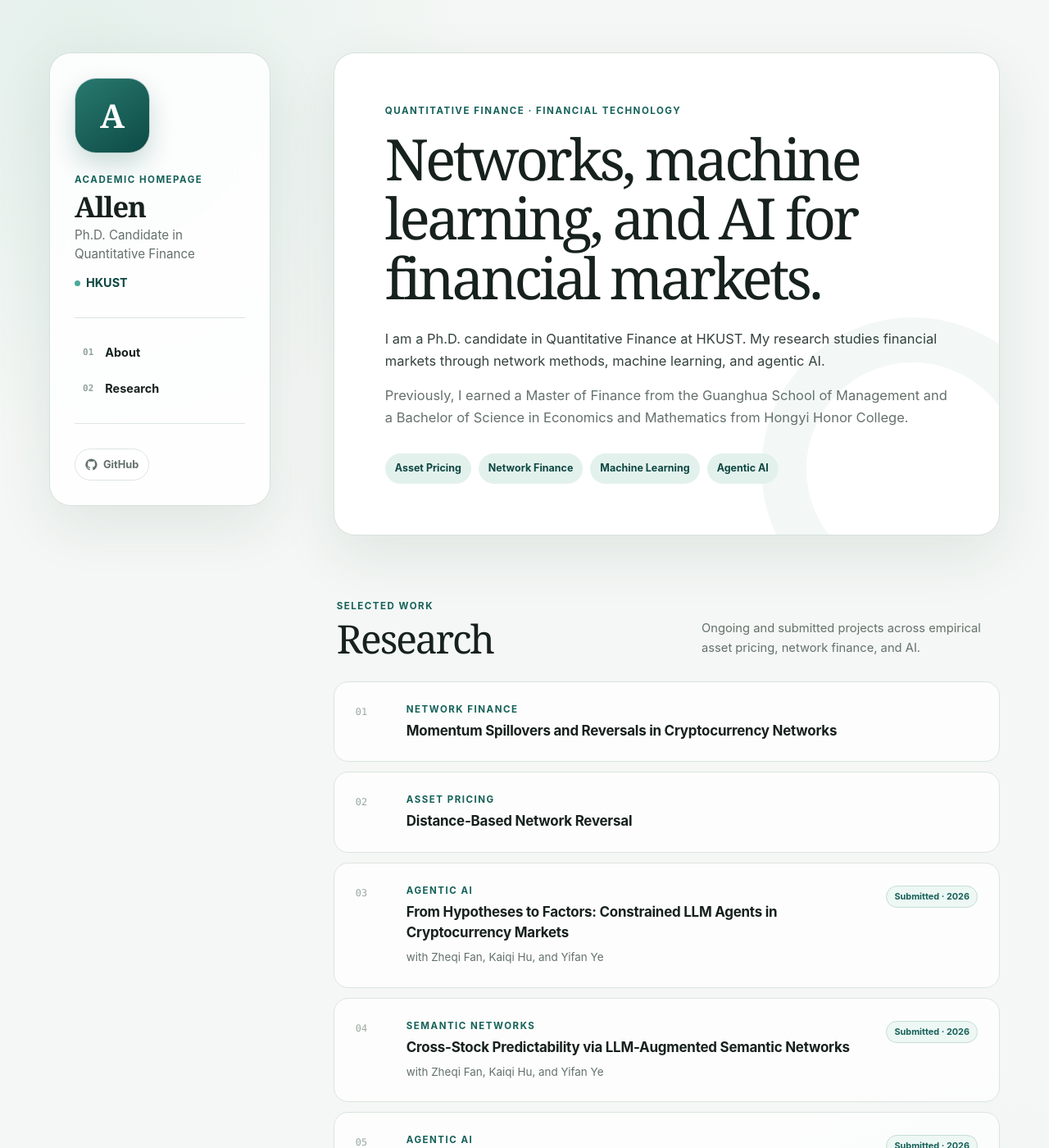
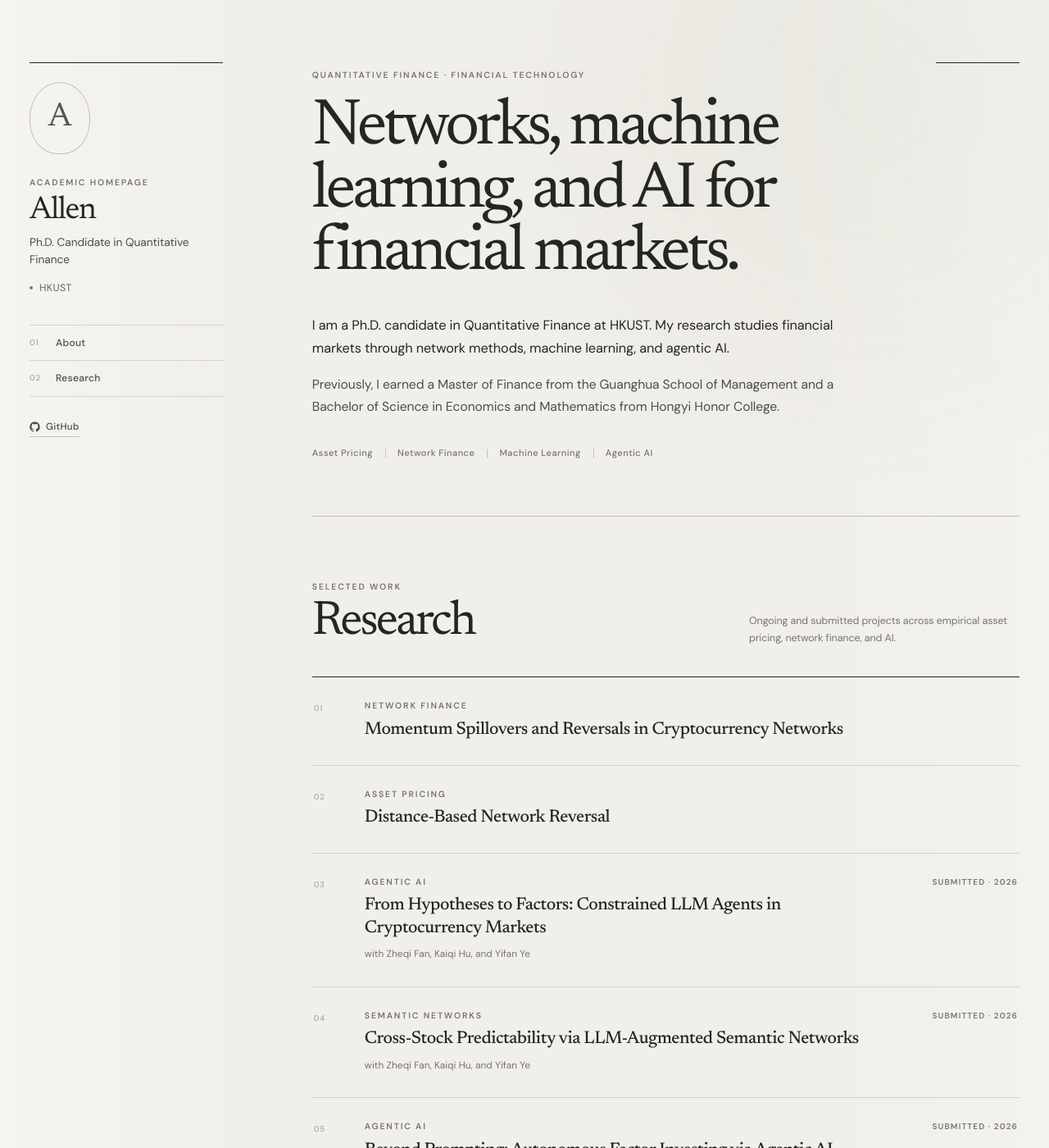
Before and after one commit to allenh16/allenh16.github.io, a Jekyll site: the page built from index.md, in a window 1280 px wide and 1400 px high. Shown: the whole window at 82% size. Built offline with Jekyll 4.4.1, drawn with Linux system fonts in a browser that asks for light colours.

Commit message:
Refine palette and typography (#2)
Adopt a low-saturation editorial palette, Newsreader and DM Sans typography, and more precise spacing and proportion.

```diff
--- a/_layouts/homepage.html
+++ b/_layouts/homepage.html
@@ -10,6 +10,9 @@
     {% if site.canonical %}<link rel="canonical" href="{{ site.canonical }}">{% endif %}
     <link rel="icon" media="(prefers-color-scheme: dark)" href="{{ site.favicon_dark }}" type="image/png">
     <link rel="icon" media="(prefers-color-scheme: light)" href="{{ site.favicon }}" type="image/png">
+    <link rel="preconnect" href="https://fonts.googleapis.com">
+    <link rel="preconnect" href="https://fonts.gstatic.com" crossorigin>
+    <link href="https://fonts.googleapis.com/css2?family=DM+Sans:opsz,wght@9..40,400;9..40,500;9..40,600&amp;family=Newsreader:opsz,wght@6..72,400;6..72,500&amp;display=swap" rel="stylesheet">
     <link rel="stylesheet" href="{{ '/assets/css/style.css' | relative_url }}">
   </head>
   <body>
--- a/assets/css/style.scss
+++ b/assets/css/style.scss
@@ -2,18 +2,19 @@
 ---
 
 :root {
-  --bg: #f4f7f5;
-  --surface: rgba(255, 255, 255, 0.86);
-  --surface-solid: #ffffff;
-  --text: #17211d;
-  --muted: #64716b;
-  --line: #dce5e0;
-  --accent: #16615a;
-  --accent-deep: #0e4742;
-  --accent-soft: #e3f1ed;
-  --shadow: 0 24px 70px rgba(27, 55, 46, 0.09);
-  --radius-lg: 26px;
-  --radius-md: 18px;
+  --canvas: #f1efe9;
+  --paper: #f8f7f3;
+  --ink: #262621;
+  --ink-soft: #4e4d47;
+  --muted: #77746c;
+  --faint: #aaa69c;
+  --rule: #d5d1c7;
+  --rule-dark: #c5c0b5;
+  --accent: #77786c;
+  --accent-deep: #56594f;
+  --accent-wash: #e8e6df;
+  --display: "Newsreader", Iowan Old Style, Baskerville, "Times New Roman", serif;
+  --sans: "DM Sans", -apple-system, BlinkMacSystemFont, "Segoe UI", sans-serif;
 }
 
 * { box-sizing: border-box; }
@@ -22,252 +23,401 @@ html { scroll-behavior: smooth; }
 body {
   margin: 0;
   min-height: 100vh;
-  color: var(--text);
+  color: var(--ink);
+  background: var(--canvas);
+  font-family: var(--sans);
+  font-size: 15px;
+  font-weight: 400;
+  line-height: 1.68;
+  letter-spacing: -.006em;
+  -webkit-font-smoothing: antialiased;
+  text-rendering: optimizeLegibility;
+}
+
+body::before {
+  position: fixed;
+  inset: 0;
+  z-index: -1;
   background:
-    radial-gradient(circle at 8% 4%, rgba(168, 211, 197, 0.22), transparent 30rem),
-    radial-gradient(circle at 95% 95%, rgba(197, 216, 208, 0.18), transparent 28rem),
-    var(--bg);
-  font-family: Inter, ui-sans-serif, -apple-system, BlinkMacSystemFont, "Segoe UI", sans-serif;
-  font-size: 16px;
-  line-height: 1.65;
-  -webkit-font-smoothing: antialiased;
+    linear-gradient(90deg, rgba(255,255,255,.32), transparent 26%, transparent 74%, rgba(255,255,255,.2)),
+    radial-gradient(circle at 82% 8%, rgba(139,137,124,.07), transparent 32rem);
+  content: "";
+  pointer-events: none;
 }
 
 a { color: inherit; }
 
 .skip-link {
   position: fixed;
-  top: 12px;
-  left: 12px;
+  top: 14px;
+  left: 14px;
   z-index: 100;
-  padding: 10px 14px;
-  border-radius: 10px;
-  color: white;
-  background: var(--accent-deep);
-  transform: translateY(-150%);
+  padding: 9px 13px;
+  color: var(--paper);
+  background: var(--ink);
+  font-size: .75rem;
+  text-decoration: none;
+  transform: translateY(-180%);
 }
 .skip-link:focus { transform: translateY(0); }
 
 .site-shell {
   display: grid;
-  grid-template-columns: 270px minmax(0, 1fr);
-  gap: clamp(40px, 6vw, 80px);
-  width: min(1160px, calc(100% - 48px));
+  grid-template-columns: 236px minmax(0, 1fr);
+  gap: clamp(72px, 8.5vw, 118px);
+  width: min(1210px, calc(100% - 72px));
   margin: 0 auto;
-  padding: 64px 0 48px;
+  padding: 76px 0 52px;
 }
 
 .profile-card {
   position: sticky;
-  top: 36px;
+  top: 54px;
   align-self: start;
   min-width: 0;
-  padding: 30px;
-  border: 1px solid rgba(211, 223, 217, 0.9);
-  border-radius: var(--radius-lg);
-  background: var(--surface);
-  box-shadow: var(--shadow);
-  backdrop-filter: blur(18px);
+  padding-top: 22px;
+  border-top: 1px solid var(--ink);
 }
 
 .profile-avatar,
 .profile-monogram {
   display: grid;
   place-items: center;
-  width: 92px;
-  height: 92px;
-  margin-bottom: 24px;
-  border: 1px solid rgba(255,255,255,.72);
-  border-radius: 26px;
+  width: 74px;
+  height: 88px;
+  margin: 1px 0 27px;
+  border: 1px solid var(--rule-dark);
+  border-radius: 50% 50% 46% 46%;
   object-fit: cover;
-  color: #fff;
-  background: linear-gradient(145deg, #28796f, #0d4a45);
-  box-shadow: 0 14px 30px rgba(17, 84, 76, 0.2);
-  font-family: ui-serif, Georgia, serif;
-  font-size: 2.5rem;
-  font-weight: 600;
+  color: var(--accent-deep);
+  background: transparent;
+  font-family: var(--display);
+  font-size: 2.55rem;
+  font-weight: 400;
+  line-height: 1;
 }
 
 .profile-kicker,
 .eyebrow,
 .item-category {
   margin: 0;
-  color: var(--accent);
-  font-size: .72rem;
-  font-weight: 750;
-  letter-spacing: .13em;
-  line-height: 1.4;
+  color: var(--muted);
+  font-size: .655rem;
+  font-weight: 600;
+  letter-spacing: .175em;
+  line-height: 1.45;
   text-transform: uppercase;
 }
 
 .profile-copy h1 {
-  margin: 7px 0 6px;
-  font-family: ui-serif, Georgia, serif;
-  font-size: 2.15rem;
-  font-weight: 600;
-  letter-spacing: -.035em;
-  line-height: 1.05;
+  margin: 9px 0 8px;
+  font-family: var(--display);
+  font-size: 2.42rem;
+  font-weight: 400;
+  letter-spacing: -.042em;
+  line-height: .98;
 }
 
-.profile-role { margin: 0 0 8px; color: var(--muted); font-size: .95rem; line-height: 1.5; }
+.profile-role {
+  max-width: 210px;
+  margin: 0 0 10px;
+  color: var(--ink-soft);
+  font-size: .86rem;
+  line-height: 1.5;
+}
 
 .profile-affiliation {
   display: inline-flex;
   align-items: center;
-  gap: 7px;
-  color: var(--accent-deep);
-  font-size: .9rem;
-  font-weight: 700;
+  gap: 8px;
+  color: var(--muted);
+  font-size: .77rem;
+  font-weight: 500;
+  letter-spacing: .02em;
   text-decoration: none;
 }
-.profile-affiliation::before { width: 7px; height: 7px; border-radius: 50%; background: #4ba99a; content: ""; }
+
+.profile-affiliation::before {
+  width: 4px;
+  height: 4px;
+  border-radius: 50%;
+  background: var(--accent);
+  content: "";
+}
+
+.profile-affiliation:hover { color: var(--ink); }
 
 .profile-nav {
   display: grid;
-  gap: 4px;
-  margin: 30px 0;
-  padding: 22px 0;
-  border-top: 1px solid var(--line);
-  border-bottom: 1px solid var(--line);
+  gap: 0;
+  margin: 34px 0 27px;
+  border-top: 1px solid var(--rule);
 }
+
 .profile-nav a {
-  display: flex;
+  display: grid;
+  grid-template-columns: 32px 1fr;
   align-items: center;
-  gap: 14px;
-  padding: 8px 10px;
-  border-radius: 10px;
-  font-size: .9rem;
-  font-weight: 650;
+  padding: 11px 0;
+  border-bottom: 1px solid var(--rule);
+  color: var(--ink-soft);
+  font-size: .76rem;
+  font-weight: 500;
+  letter-spacing: .02em;
   text-decoration: none;
-  transition: background .18s ease, color .18s ease;
+  transition: color .2s ease, padding-left .2s ease;
 }
-.profile-nav a span { color: #92a39b; font-family: ui-monospace, SFMono-Regular, Menlo, monospace; font-size: .69rem; }
-.profile-nav a:hover { color: var(--accent-deep); background: var(--accent-soft); }
 
-.profile-links { display: flex; flex-wrap: wrap; gap: 8px; }
+.profile-nav a span {
+  color: var(--faint);
+  font-family: var(--sans);
+  font-size: .61rem;
+  letter-spacing: .08em;
+}
+
+.profile-nav a:hover { padding-left: 5px; color: var(--ink); }
+
+.profile-links { display: flex; flex-wrap: wrap; gap: 18px; }
+
 .profile-links a {
   display: inline-flex;
   align-items: center;
   gap: 7px;
-  padding: 8px 12px;
-  border: 1px solid var(--line);
-  border-radius: 999px;
-  color: var(--muted);
-  background: rgba(255,255,255,.56);
-  font-size: .8rem;
-  font-weight: 700;
+  padding-bottom: 2px;
+  border-bottom: 1px solid var(--rule-dark);
+  color: var(--ink-soft);
+  font-size: .73rem;
+  font-weight: 500;
+  letter-spacing: .025em;
   text-decoration: none;
-  transition: border-color .18s ease, color .18s ease, transform .18s ease;
+  transition: border-color .2s ease, color .2s ease;
 }
-.profile-links a:hover { color: var(--accent); border-color: #a8c8be; transform: translateY(-1px); }
-.profile-links svg { width: 15px; height: 15px; fill: currentColor; }
+
+.profile-links a:hover { color: var(--ink); border-color: var(--ink); }
+.profile-links svg { width: 13px; height: 13px; fill: currentColor; }
 
 main { min-width: 0; }
 
 .hero {
   position: relative;
-  overflow: hidden;
-  padding: clamp(34px, 6vw, 62px);
-  border: 1px solid rgba(211, 223, 217, .9);
-  border-radius: var(--radius-lg);
-  background: var(--surface-solid);
-  box-shadow: var(--shadow);
+  padding: 8px 0 67px;
+  border-bottom: 1px solid var(--rule-dark);
 }
-.hero::after {
+
+.hero::before {
   position: absolute;
-  right: -80px;
-  bottom: -105px;
-  width: 260px;
-  height: 260px;
-  border: 55px solid rgba(38, 128, 115, .055);
-  border-radius: 50%;
+  top: 0;
+  right: 0;
+  width: clamp(52px, 8vw, 104px);
+  height: 1px;
+  background: var(--ink);
   content: "";
-  pointer-events: none;
 }
+
 .hero h2 {
+  max-width: 820px;
+  margin: 20px 0 34px;
+  font-family: var(--display);
+  font-size: clamp(3.35rem, 6.2vw, 5.55rem);
+  font-weight: 400;
+  letter-spacing: -.057em;
+  line-height: .965;
+  text-wrap: balance;
+}
+
+.hero-intro,
+.hero-background {
+  max-width: 680px;
+  margin: 0 0 15px;
+  color: var(--ink-soft);
+  font-size: .98rem;
+  line-height: 1.74;
+}
+
+.hero-intro { color: var(--ink); font-size: 1.02rem; }
+
+.topic-list {
+  display: flex;
+  flex-wrap: wrap;
+  margin-top: 34px;
+  color: var(--muted);
+}
+
+.topic-list span {
   position: relative;
-  z-index: 1;
-  max-width: 720px;
-  margin: 14px 0 26px;
-  font-family: ui-serif, Georgia, serif;
-  font-size: clamp(2.3rem, 5.5vw, 4.35rem);
-  font-weight: 540;
-  letter-spacing: -.055em;
-  line-height: 1.04;
+  padding: 0 15px;
+  font-size: .69rem;
+  font-weight: 500;
+  letter-spacing: .045em;
 }
-.hero-intro,
-.hero-background { position: relative; z-index: 1; max-width: 700px; margin: 0 0 14px; color: #34423c; font-size: 1.03rem; }
-.hero-background { color: var(--muted); }
 
-.topic-list { position: relative; z-index: 1; display: flex; flex-wrap: wrap; gap: 9px; margin-top: 30px; }
-.topic-list span { padding: 8px 12px; border-radius: 999px; color: var(--accent-deep); background: var(--accent-soft); font-size: .78rem; font-weight: 700; }
+.topic-list span:first-child { padding-left: 0; }
+.topic-list span + span::before {
+  position: absolute;
+  top: 50%;
+  left: 0;
+  width: 1px;
+  height: 11px;
+  background: var(--rule-dark);
+  content: "";
+  transform: translateY(-50%);
+}
 
-.content-section { padding: 78px 0 20px; scroll-margin-top: 36px; }
-.section-heading { display: grid; grid-template-columns: 1fr minmax(240px, 360px); align-items: end; gap: 36px; margin: 0 4px 28px; }
-.section-heading h2 { margin: 8px 0 0; font-family: ui-serif, Georgia, serif; font-size: clamp(2rem, 4vw, 3rem); font-weight: 550; letter-spacing: -.045em; line-height: 1; }
-.section-heading > p { margin: 0; color: var(--muted); font-size: .92rem; }
+.content-section {
+  padding: 78px 0 24px;
+  scroll-margin-top: 36px;
+}
 
-.research-list { display: grid; gap: 12px; }
+.section-heading {
+  display: grid;
+  grid-template-columns: 1fr minmax(250px, 330px);
+  align-items: end;
+  gap: 54px;
+  margin-bottom: 37px;
+}
+
+.section-heading h2 {
+  margin: 9px 0 0;
+  font-family: var(--display);
+  font-size: clamp(2.75rem, 4.6vw, 4rem);
+  font-weight: 400;
+  letter-spacing: -.052em;
+  line-height: .96;
+}
+
+.section-heading > p {
+  margin: 0;
+  color: var(--muted);
+  font-size: .78rem;
+  line-height: 1.65;
+}
+
+.research-list { border-top: 1px solid var(--ink); }
+
 .research-item {
   display: grid;
   grid-template-columns: 42px minmax(0, 1fr) auto;
   gap: 20px;
   align-items: start;
-  padding: 25px 26px;
-  border: 1px solid var(--line);
-  border-radius: var(--radius-md);
-  background: rgba(255,255,255,.72);
-  transition: transform .18s ease, border-color .18s ease, box-shadow .18s ease;
+  padding: 27px 2px 29px;
+  border-bottom: 1px solid var(--rule);
+  transition: padding-left .22s ease, padding-right .22s ease, background .22s ease;
 }
-.research-item:hover { border-color: #b7cdc5; box-shadow: 0 16px 36px rgba(30, 64, 53, .07); transform: translateY(-2px); }
-.item-number { padding-top: 2px; color: #9aa9a2; font-family: ui-monospace, SFMono-Regular, Menlo, monospace; font-size: .74rem; }
-.research-item h3 { max-width: 650px; margin: 6px 0 0; font-size: 1.06rem; font-weight: 680; letter-spacing: -.014em; line-height: 1.45; }
-.item-authors { margin: 7px 0 0; color: var(--muted); font-size: .84rem; }
-.status { margin-top: 2px; padding: 6px 9px; border: 1px solid #c7ddd6; border-radius: 999px; color: var(--accent); background: #edf7f4; font-size: .68rem; font-weight: 750; line-height: 1.2; white-space: nowrap; }
-.site-footer { padding: 44px 4px 8px; color: #93a19b; font-size: .76rem; }
 
-a:focus-visible { outline: 3px solid rgba(40, 121, 111, .28); outline-offset: 3px; }
+.research-item:hover {
+  padding-right: 12px;
+  padding-left: 12px;
+  background: rgba(255,255,255,.22);
+}
 
-@media (max-width: 880px) {
-  .site-shell { grid-template-columns: 1fr; padding-top: 32px; }
-  .profile-card { position: static; display: grid; grid-template-columns: auto 1fr; column-gap: 24px; }
+.item-number {
+  padding-top: 3px;
+  color: var(--faint);
+  font-size: .61rem;
+  font-weight: 500;
+  letter-spacing: .08em;
+}
+
+.research-item h3 {
+  max-width: 650px;
+  margin: 7px 0 0;
+  font-family: var(--display);
+  font-size: 1.34rem;
+  font-weight: 500;
+  letter-spacing: -.021em;
+  line-height: 1.31;
+}
+
+.item-authors {
+  margin: 8px 0 0;
+  color: var(--muted);
+  font-size: .74rem;
+  letter-spacing: .005em;
+}
+
+.status {
+  margin-top: 1px;
+  color: var(--muted);
+  font-size: .625rem;
+  font-weight: 600;
+  letter-spacing: .11em;
+  line-height: 1.4;
+  text-transform: uppercase;
+  white-space: nowrap;
+}
+
+.site-footer {
+  padding: 43px 0 5px;
+  color: var(--faint);
+  font-size: .64rem;
+  letter-spacing: .07em;
+  text-transform: uppercase;
+}
+
+a:focus-visible {
+  outline: 1px solid var(--ink);
+  outline-offset: 4px;
+}
+
+@media (max-width: 900px) {
+  .site-shell {
+    grid-template-columns: 1fr;
+    gap: 64px;
+    width: min(100% - 56px, 780px);
+    padding-top: 42px;
+  }
+  .profile-card {
+    position: static;
+    display: grid;
+    grid-template-columns: auto 1fr;
+    column-gap: 26px;
+    padding-top: 20px;
+  }
   .profile-avatar, .profile-monogram { grid-row: 1 / span 2; margin-bottom: 0; }
-  .profile-nav { grid-column: 1 / -1; grid-template-columns: repeat(2, 1fr); margin: 24px 0 18px; padding: 16px 0; }
+  .profile-nav {
+    grid-column: 1 / -1;
+    grid-template-columns: repeat(2, 1fr);
+    margin: 27px 0 22px;
+  }
+  .profile-nav a:nth-child(2) { border-left: 1px solid var(--rule); padding-left: 18px; }
   .profile-links { grid-column: 1 / -1; }
 }
 
-@media (max-width: 620px) {
-  .site-shell { width: min(100% - 28px, 1160px); gap: 24px; padding-top: 14px; }
-  .profile-card { padding: 22px; border-radius: 20px; }
-  .profile-avatar, .profile-monogram { width: 72px; height: 72px; border-radius: 20px; font-size: 2rem; }
-  .profile-copy h1 { font-size: 1.8rem; }
-  .hero { padding: 30px 24px 34px; border-radius: 20px; }
-  .hero h2 { font-size: clamp(2.1rem, 12vw, 3.1rem); }
-  .content-section { padding-top: 56px; }
-  .section-heading { grid-template-columns: 1fr; gap: 15px; }
-  .research-item { grid-template-columns: 30px minmax(0, 1fr); gap: 13px; padding: 21px 18px; }
-  .status { grid-column: 2; justify-self: start; }
+@media (max-width: 600px) {
+  body { font-size: 14px; }
+  .site-shell { width: min(100% - 32px, 780px); gap: 48px; padding: 24px 0 35px; }
+  .profile-card { column-gap: 20px; }
+  .profile-avatar, .profile-monogram { width: 62px; height: 74px; font-size: 2rem; }
+  .profile-copy h1 { font-size: 2rem; }
+  .profile-role { font-size: .78rem; }
+  .hero { padding-bottom: 48px; }
+  .hero h2 { margin-top: 17px; font-size: clamp(3rem, 15vw, 4.2rem); }
+  .topic-list { row-gap: 8px; }
+  .topic-list span { padding: 0 10px; }
+  .content-section { padding-top: 58px; }
+  .section-heading { grid-template-columns: 1fr; gap: 17px; margin-bottom: 29px; }
+  .research-item { grid-template-columns: 27px minmax(0, 1fr); gap: 11px; padding: 24px 0 25px; }
+  .research-item:hover { padding-right: 0; padding-left: 0; background: transparent; }
+  .research-item h3 { font-size: 1.22rem; }
+  .status { grid-column: 2; justify-self: start; margin-top: 1px; }
 }
 
 @media (prefers-color-scheme: dark) {
   :root {
-    --bg: #101714;
-    --surface: rgba(25, 35, 31, .88);
-    --surface-solid: #19231f;
-    --text: #edf4f0;
-    --muted: #a5b2ac;
-    --line: #2e4038;
-    --accent: #72c7b8;
-    --accent-deep: #9dd8cd;
-    --accent-soft: #203c35;
-    --shadow: 0 24px 70px rgba(0, 0, 0, .22);
+    --canvas: #1b1b19;
+    --paper: #22221f;
+    --ink: #e8e5dc;
+    --ink-soft: #c0bdb4;
+    --muted: #96938b;
+    --faint: #6e6c66;
+    --rule: #373630;
+    --rule-dark: #4a4841;
+    --accent: #9b9b8e;
+    --accent-deep: #c2c2b4;
+    --accent-wash: #2d2d29;
   }
-  body { background: radial-gradient(circle at 8% 4%, rgba(44, 106, 91, .18), transparent 30rem), var(--bg); }
-  .hero-intro { color: #d2ded8; }
-  .profile-card, .hero, .research-item { border-color: var(--line); }
-  .profile-links a { background: rgba(255,255,255,.025); }
-  .research-item { background: rgba(25, 35, 31, .72); }
-  .status { color: #9dd8cd; border-color: #365a50; background: #203c35; }
+  body::before { background: radial-gradient(circle at 82% 8%, rgba(190,185,166,.04), transparent 32rem); }
+  .research-item:hover { background: rgba(255,255,255,.018); }
 }
 
 @media (prefers-reduced-motion: reduce) {
```
